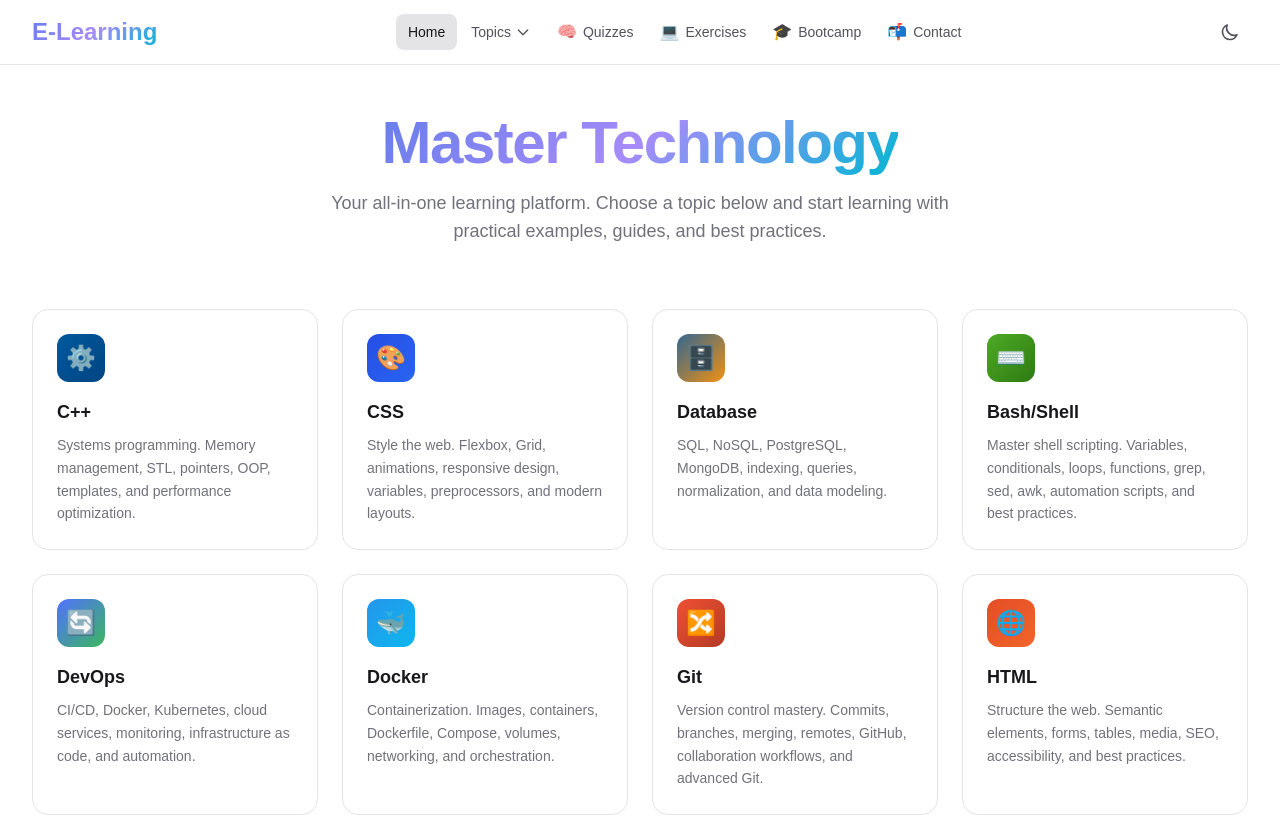
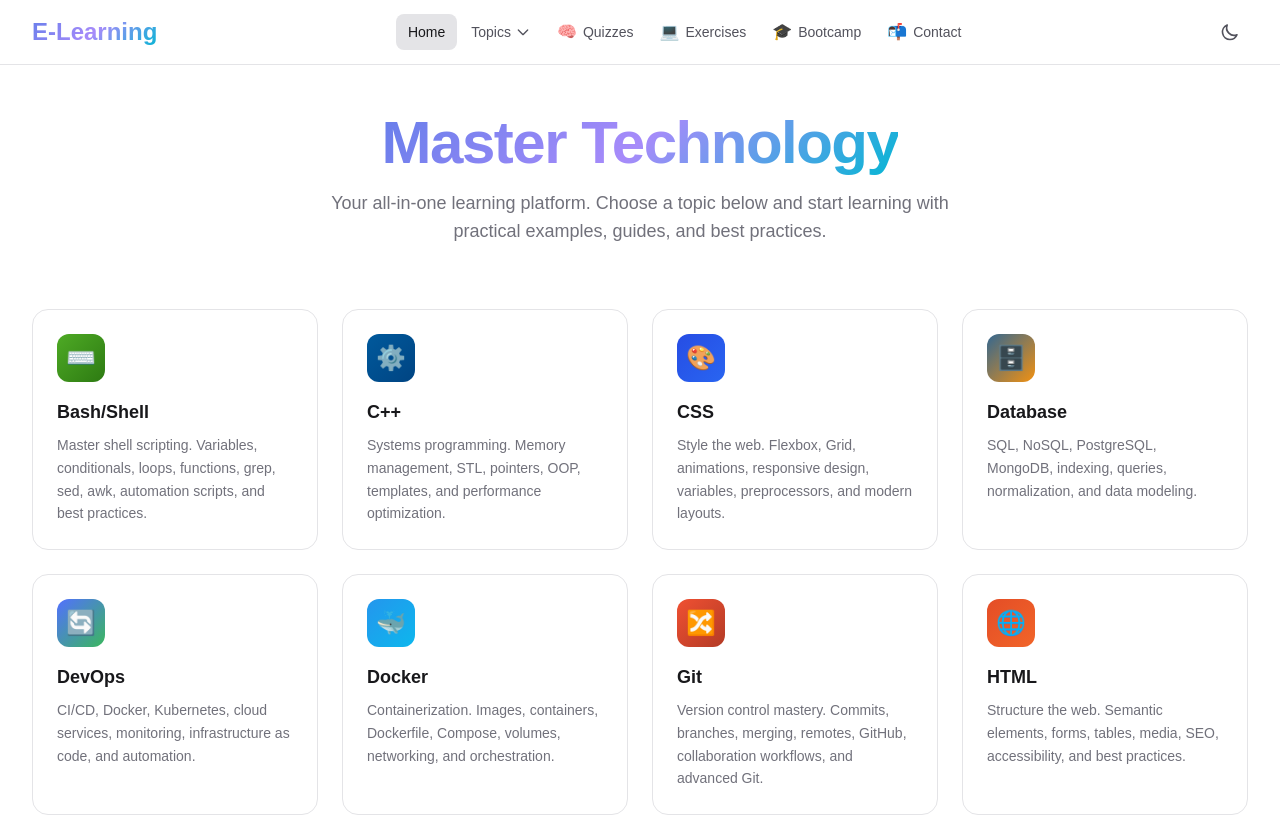
Before and after one commit to nepolionchakma/E-Learning-Platform, a Next.js app: page / in a window 1280 px wide. Shown: the top 816 px of the page. Built offline with nearby package versions, Linux system fonts and the light colour scheme.

Commit message:
All topic sorted by a to z

```diff
--- a/src/components/Accordion.tsx
+++ b/src/components/Accordion.tsx
@@ -72,7 +72,7 @@
     <div className="rounded-xl border border-zinc-200 dark:border-zinc-700 overflow-hidden">
       <button
         onClick={() => setOpen(!open)}
-        className="w-full flex items-center justify-between px-5 py-4 bg-zinc-50 dark:bg-zinc-800 hover:bg-zinc-100 dark:hover:bg-zinc-700 transition-colors text-left"
+        className="w-full flex items-center justify-between px-5 py-4 bg-zinc-50 dark:bg-zinc-800 hover:bg-zinc-100 dark:hover:bg-zinc-700 transition-colors text-left cursor-pointer"
       >
         <div className="flex items-center gap-3">
           <span
--- a/src/components/ContentRenderer.tsx
+++ b/src/components/ContentRenderer.tsx
@@ -148,7 +148,7 @@
       </div>
       <button
         onClick={handleCopy}
-        className="absolute right-1.5 top-1/2 -translate-y-1/2 p-1 rounded-md opacity-0 group-hover:opacity-100 transition-opacity bg-white dark:bg-zinc-700 border border-zinc-300 dark:border-zinc-600 text-zinc-500 hover:text-indigo-600 hover:border-indigo-400 shadow-sm"
+        className="absolute right-1.5 top-1/2 -translate-y-1/2 p-1 rounded-md opacity-0 group-hover:opacity-100 transition-opacity bg-white dark:bg-zinc-700 border border-zinc-300 dark:border-zinc-600 text-zinc-500 hover:text-indigo-600 hover:border-indigo-400 shadow-sm cursor-pointer"
         title="Copy this block"
       >
         {copied ? (
@@ -282,7 +282,7 @@
             {hasResult && (
               <button
                 onClick={() => setShowResult(!showResult)}
-                className="p-1.5 rounded-md border border-zinc-300 dark:border-zinc-600 bg-white dark:bg-zinc-800 text-zinc-500 hover:text-green-600 hover:border-green-400 transition-colors"
+                className="p-1.5 rounded-md border border-zinc-300 dark:border-zinc-600 bg-white dark:bg-zinc-800 text-zinc-500 hover:text-green-600 hover:border-green-400 transition-colors cursor-pointer"
                 title="Show example output"
               >
                 <svg
--- a/src/components/CopyButton.tsx
+++ b/src/components/CopyButton.tsx
@@ -23,7 +23,7 @@
   return (
     <button
       onClick={handleCopy}
-      className="p-1.5 rounded-md border border-zinc-300 dark:border-zinc-600 bg-white dark:bg-zinc-800 text-zinc-500 hover:text-indigo-600 hover:border-indigo-400 transition-colors"
+      className="p-1.5 rounded-md border border-zinc-300 dark:border-zinc-600 bg-white dark:bg-zinc-800 text-zinc-500 hover:text-indigo-600 hover:border-indigo-400 transition-colors cursor-pointer"
       title="Copy to clipboard"
     >
       {copied ? (
--- a/src/components/ThemeToggle.tsx
+++ b/src/components/ThemeToggle.tsx
@@ -27,7 +27,7 @@
   return (
     <button
       onClick={toggle}
-      className="p-2 rounded-lg text-zinc-600 dark:text-zinc-300 hover:bg-zinc-100 dark:hover:bg-zinc-800 transition-colors"
+      className="p-2 rounded-lg text-zinc-600 dark:text-zinc-300 hover:bg-zinc-100 dark:hover:bg-zinc-800 transition-colors cursor-pointer"
       aria-label="Toggle dark mode"
     >
       {dark ? (
--- a/src/data/topics.json
+++ b/src/data/topics.json
@@ -1,20 +1,146 @@
 [
-  { "slug": "cplusplus", "title": "C++", "description": "Systems programming. Memory management, STL, pointers, OOP, templates, and performance optimization.", "gradientClass": "topic-gradient-cpp", "icon": "⚙️", "bgColor": "from-blue-600 to-blue-900" },
-  { "slug": "css", "title": "CSS", "description": "Style the web. Flexbox, Grid, animations, responsive design, variables, preprocessors, and modern layouts.", "gradientClass": "topic-gradient-css", "icon": "🎨", "bgColor": "from-blue-500 to-cyan-400" },
-  { "slug": "database", "title": "Database", "description": "SQL, NoSQL, PostgreSQL, MongoDB, indexing, queries, normalization, and data modeling.", "gradientClass": "topic-gradient-db", "icon": "🗄️", "bgColor": "from-blue-700 to-orange-500" },
-  { "slug": "bash", "title": "Bash/Shell", "description": "Master shell scripting. Variables, conditionals, loops, functions, grep, sed, awk, automation scripts, and best practices.", "gradientClass": "topic-gradient-bash", "icon": "⌨️", "bgColor": "from-green-700 to-lime-500" },
-  { "slug": "devops", "title": "DevOps", "description": "CI/CD, Docker, Kubernetes, cloud services, monitoring, infrastructure as code, and automation.", "gradientClass": "topic-gradient-devops", "icon": "🔄", "bgColor": "from-indigo-500 to-green-500" },
-  { "slug": "docker", "title": "Docker", "description": "Containerization. Images, containers, Dockerfile, Compose, volumes, networking, and orchestration.", "gradientClass": "topic-gradient-docker", "icon": "🐳", "bgColor": "from-blue-400 to-cyan-600" },
-  { "slug": "git", "title": "Git", "description": "Version control mastery. Commits, branches, merging, remotes, GitHub, collaboration workflows, and advanced Git.", "gradientClass": "topic-gradient-git", "icon": "🔀", "bgColor": "from-red-500 to-orange-600" },
-  { "slug": "html", "title": "HTML", "description": "Structure the web. Semantic elements, forms, tables, media, SEO, accessibility, and best practices.", "gradientClass": "topic-gradient-html", "icon": "🌐", "bgColor": "from-orange-500 to-red-500" },
-  { "slug": "java", "title": "Java", "description": "Enterprise programming. OOP, collections, streams, multithreading, Spring Boot, and JVM ecosystem.", "gradientClass": "topic-gradient-java", "icon": "☕", "bgColor": "from-red-500 to-blue-600" },
-  { "slug": "javascript", "title": "JavaScript", "description": "Master the language of the web. ES6+, closures, promises, async/await, DOM manipulation, and more.", "gradientClass": "topic-gradient-js", "icon": "🟨", "bgColor": "from-yellow-400 to-yellow-600" },
-  { "slug": "linux", "title": "Linux", "description": "From zero to hero. File system, permissions, processes, networking, shell scripting, and system admin.", "gradientClass": "topic-gradient-linux", "icon": "🐧", "bgColor": "from-orange-500 to-orange-700" },
-  { "slug": "machine-learning", "title": "Machine Learning", "description": "Python, scikit-learn, TensorFlow, neural networks, NLP, computer vision, and model deployment.", "gradientClass": "topic-gradient-ml", "icon": "🤖", "bgColor": "from-pink-500 to-purple-500" },
-  { "slug": "nodejs", "title": "Node.js", "description": "Server-side JavaScript. Express, file system, streams, modules, npm, REST APIs, and real-time apps.", "gradientClass": "topic-gradient-nodejs", "icon": "🟢", "bgColor": "from-green-600 to-green-800" },
-  { "slug": "python", "title": "Python", "description": "Versatile programming. Data structures, OOP, modules, file I/O, web frameworks, automation and scripting.", "gradientClass": "topic-gradient-python", "icon": "🐍", "bgColor": "from-blue-500 to-yellow-500" },
-  { "slug": "react", "title": "React", "description": "Build modern UIs. Hooks, state management, context API, Next.js, server components, and patterns.", "gradientClass": "topic-gradient-react", "icon": "⚛️", "bgColor": "from-cyan-400 to-cyan-600" },
-  { "slug": "react-native", "title": "React Native", "description": "Cross-platform mobile apps. Navigation, native APIs, performance optimization, and deployment.", "gradientClass": "topic-gradient-rn", "icon": "📱", "bgColor": "from-purple-500 to-purple-700" },
-  { "slug": "sql", "title": "SQL", "description": "Database queries. SELECT, JOIN, subqueries, indexes, transactions, normalization, and performance tuning.", "gradientClass": "topic-gradient-sql", "icon": "📊", "bgColor": "from-blue-700 to-gray-700" },
-  { "slug": "typescript", "title": "TypeScript", "description": "Type-safe JavaScript. Interfaces, generics, enums, type inference, advanced types & patterns.", "gradientClass": "topic-gradient-ts", "icon": "🔷", "bgColor": "from-blue-500 to-blue-700" }
+  {
+    "slug": "bash",
+    "title": "Bash/Shell",
+    "description": "Master shell scripting. Variables, conditionals, loops, functions, grep, sed, awk, automation scripts, and best practices.",
+    "gradientClass": "topic-gradient-bash",
+    "icon": "⌨️",
+    "bgColor": "from-green-700 to-lime-500"
+  },
+  {
+    "slug": "cplusplus",
+    "title": "C++",
+    "description": "Systems programming. Memory management, STL, pointers, OOP, templates, and performance optimization.",
+    "gradientClass": "topic-gradient-cpp",
+    "icon": "⚙️",
+    "bgColor": "from-blue-600 to-blue-900"
+  },
+  {
+    "slug": "css",
+    "title": "CSS",
+    "description": "Style the web. Flexbox, Grid, animations, responsive design, variables, preprocessors, and modern layouts.",
+    "gradientClass": "topic-gradient-css",
+    "icon": "🎨",
+    "bgColor": "from-blue-500 to-cyan-400"
+  },
+  {
+    "slug": "database",
+    "title": "Database",
+    "description": "SQL, NoSQL, PostgreSQL, MongoDB, indexing, queries, normalization, and data modeling.",
+    "gradientClass": "topic-gradient-db",
+    "icon": "🗄️",
+    "bgColor": "from-blue-700 to-orange-500"
+  },
+  {
+    "slug": "devops",
+    "title": "DevOps",
+    "description": "CI/CD, Docker, Kubernetes, cloud services, monitoring, infrastructure as code, and automation.",
+    "gradientClass": "topic-gradient-devops",
+    "icon": "🔄",
+    "bgColor": "from-indigo-500 to-green-500"
+  },
+  {
+    "slug": "docker",
+    "title": "Docker",
+    "description": "Containerization. Images, containers, Dockerfile, Compose, volumes, networking, and orchestration.",
+    "gradientClass": "topic-gradient-docker",
+    "icon": "🐳",
+    "bgColor": "from-blue-400 to-cyan-600"
+  },
+  {
+    "slug": "git",
+    "title": "Git",
+    "description": "Version control mastery. Commits, branches, merging, remotes, GitHub, collaboration workflows, and advanced Git.",
+    "gradientClass": "topic-gradient-git",
+    "icon": "🔀",
+    "bgColor": "from-red-500 to-orange-600"
+  },
+  {
+    "slug": "html",
+    "title": "HTML",
+    "description": "Structure the web. Semantic elements, forms, tables, media, SEO, accessibility, and best practices.",
+    "gradientClass": "topic-gradient-html",
+    "icon": "🌐",
+    "bgColor": "from-orange-500 to-red-500"
+  },
+  {
+    "slug": "java",
+    "title": "Java",
+    "description": "Enterprise programming. OOP, collections, streams, multithreading, Spring Boot, and JVM ecosystem.",
+    "gradientClass": "topic-gradient-java",
+    "icon": "☕",
+    "bgColor": "from-red-500 to-blue-600"
+  },
+  {
+    "slug": "javascript",
+    "title": "JavaScript",
+    "description": "Master the language of the web. ES6+, closures, promises, async/await, DOM manipulation, and more.",
+    "gradientClass": "topic-gradient-js",
+    "icon": "🟨",
+    "bgColor": "from-yellow-400 to-yellow-600"
+  },
+  {
+    "slug": "linux",
+    "title": "Linux",
+    "description": "From zero to hero. File system, permissions, processes, networking, shell scripting, and system admin.",
+    "gradientClass": "topic-gradient-linux",
+    "icon": "🐧",
+    "bgColor": "from-orange-500 to-orange-700"
+  },
+  {
+    "slug": "machine-learning",
+    "title": "Machine Learning",
+    "description": "Python, scikit-learn, TensorFlow, neural networks, NLP, computer vision, and model deployment.",
+    "gradientClass": "topic-gradient-ml",
+    "icon": "🤖",
+    "bgColor": "from-pink-500 to-purple-500"
+  },
+  {
+    "slug": "nodejs",
+    "title": "Node.js",
+    "description": "Server-side JavaScript. Express, file system, streams, modules, npm, REST APIs, and real-time apps.",
+    "gradientClass": "topic-gradient-nodejs",
+    "icon": "🟢",
+    "bgColor": "from-green-600 to-green-800"
+  },
+  {
+    "slug": "python",
+    "title": "Python",
+    "description": "Versatile programming. Data structures, OOP, modules, file I/O, web frameworks, automation and scripting.",
+    "gradientClass": "topic-gradient-python",
+    "icon": "🐍",
+    "bgColor": "from-blue-500 to-yellow-500"
+  },
+  {
+    "slug": "react",
+    "title": "React",
+    "description": "Build modern UIs. Hooks, state management, context API, Next.js, server components, and patterns.",
+    "gradientClass": "topic-gradient-react",
+    "icon": "⚛️",
+    "bgColor": "from-cyan-400 to-cyan-600"
+  },
+  {
+    "slug": "react-native",
+    "title": "React Native",
+    "description": "Cross-platform mobile apps. Navigation, native APIs, performance optimization, and deployment.",
+    "gradientClass": "topic-gradient-rn",
+    "icon": "📱",
+    "bgColor": "from-purple-500 to-purple-700"
+  },
+  {
+    "slug": "sql",
+    "title": "SQL",
+    "description": "Database queries. SELECT, JOIN, subqueries, indexes, transactions, normalization, and performance tuning.",
+    "gradientClass": "topic-gradient-sql",
+    "icon": "📊",
+    "bgColor": "from-blue-700 to-gray-700"
+  },
+  {
+    "slug": "typescript",
+    "title": "TypeScript",
+    "description": "Type-safe JavaScript. Interfaces, generics, enums, type inference, advanced types & patterns.",
+    "gradientClass": "topic-gradient-ts",
+    "icon": "🔷",
+    "bgColor": "from-blue-500 to-blue-700"
+  }
 ]
```
